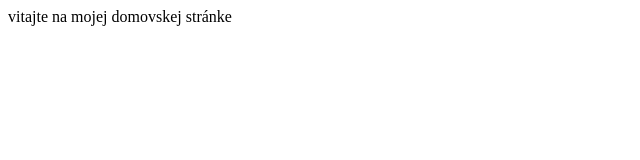
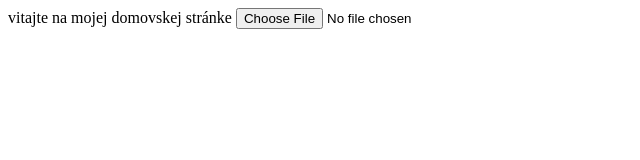
Before and after one commit to G43riko/g43riko.github.io, a plain HTML site: page index.html in a window 1280 px wide. Shown: the whole page, without its empty margins (0-640 px from the left). Drawn offline with Linux system fonts and the light colour scheme.

Commit message:
Update index.html

```diff
--- a/index.html
+++ b/index.html
@@ -6,5 +6,6 @@
 </head>
 <body>
 	vitajte na mojej domovskej stránke
+	<input type="file" accept="image/*">
 </body>
 </html>
```
